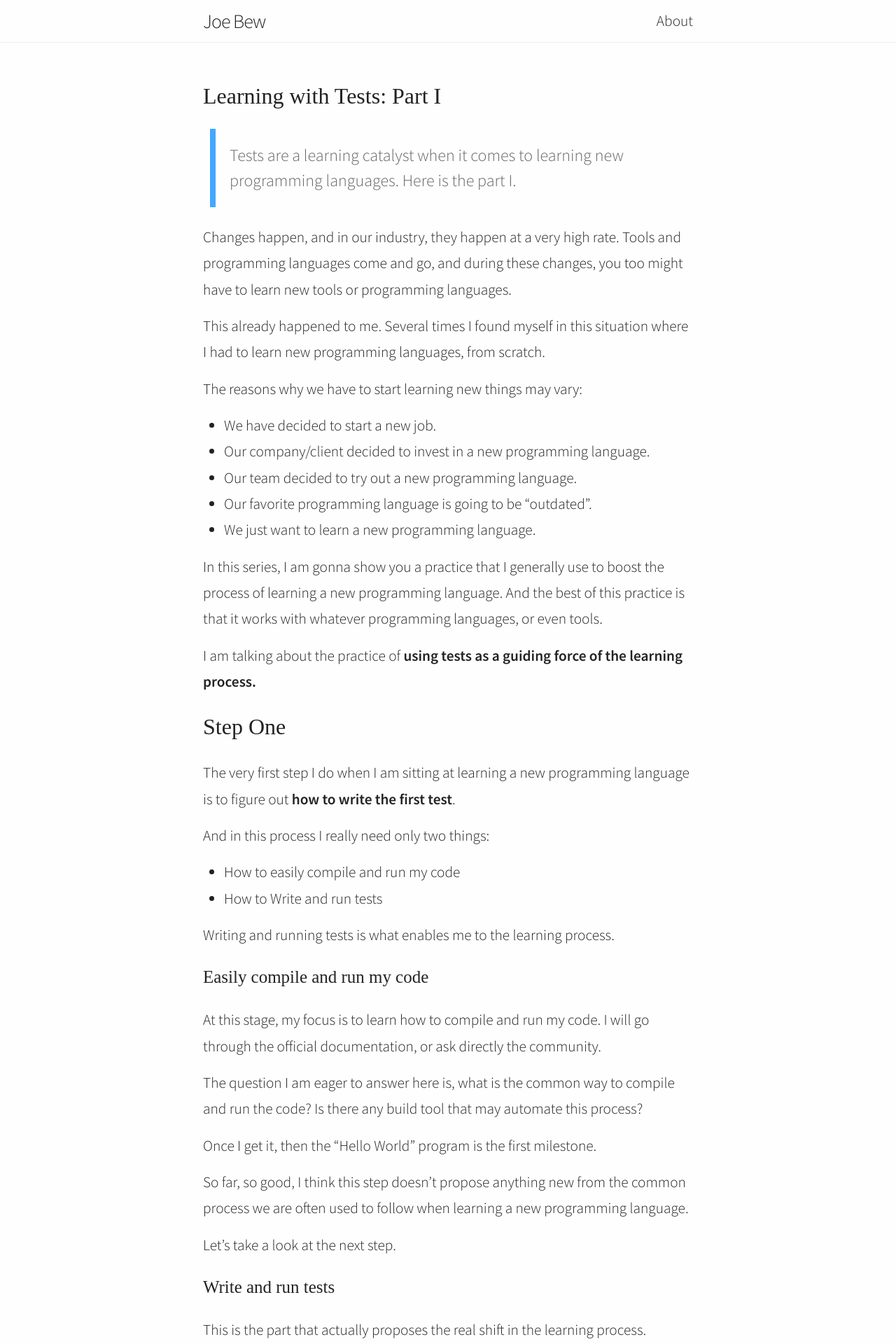
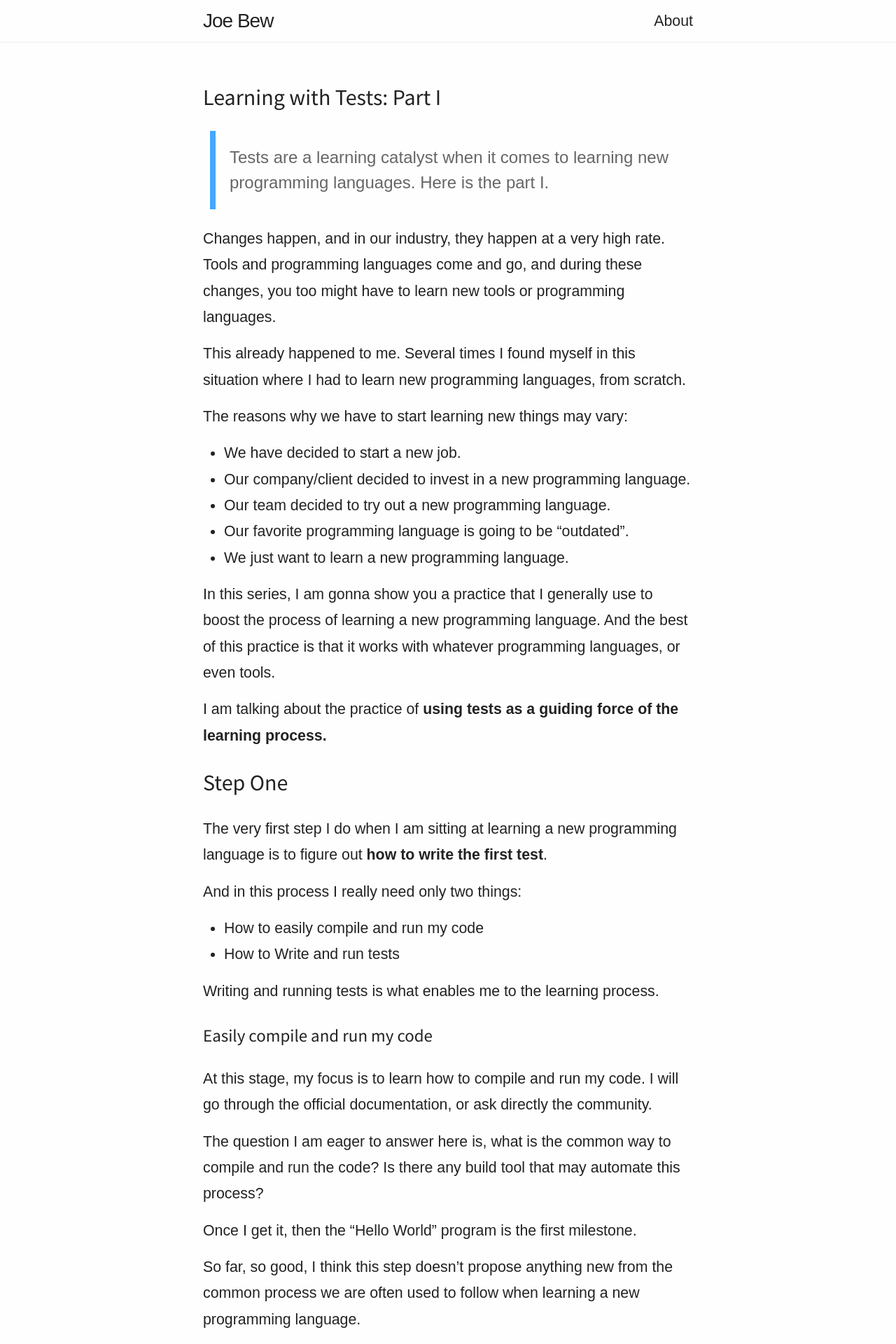
Before and after one commit to joebew42/joebew42.github.io, a Jekyll site: the page built from _posts/2020-07-26-learning-with-tests-part-one.markdown, in a window 1280 px wide. Shown: the top 1920 px of the page at 70% size. Built offline with Jekyll 4.4.1, drawn with Linux system fonts in a browser that asks for light colours; emoji names are drawn with the system emoji font; some web fonts are replaced.

Commit message:
Switch fonts

```diff
--- a/css/main.scss
+++ b/css/main.scss
@@ -6,13 +6,13 @@
 
 
 // Our variables
-$base-font-family: 'Source Sans Pro', sans-serif;
+$base-font-family: 'Source Serif Pro', sans-serif;
 $base-font-weight: 300;
 $base-font-size: 16pt;
 $base-small-font-size: 10pt;
 $base-line-height: 28pt;
 
-$base-heading-font-family: 'Source Serif Pro', serif;
+$base-heading-font-family: 'Source Sans Pro', serif;
 $base-heading-font-weight: 400;
 
 $post-tag-font-weight: 600;
```
